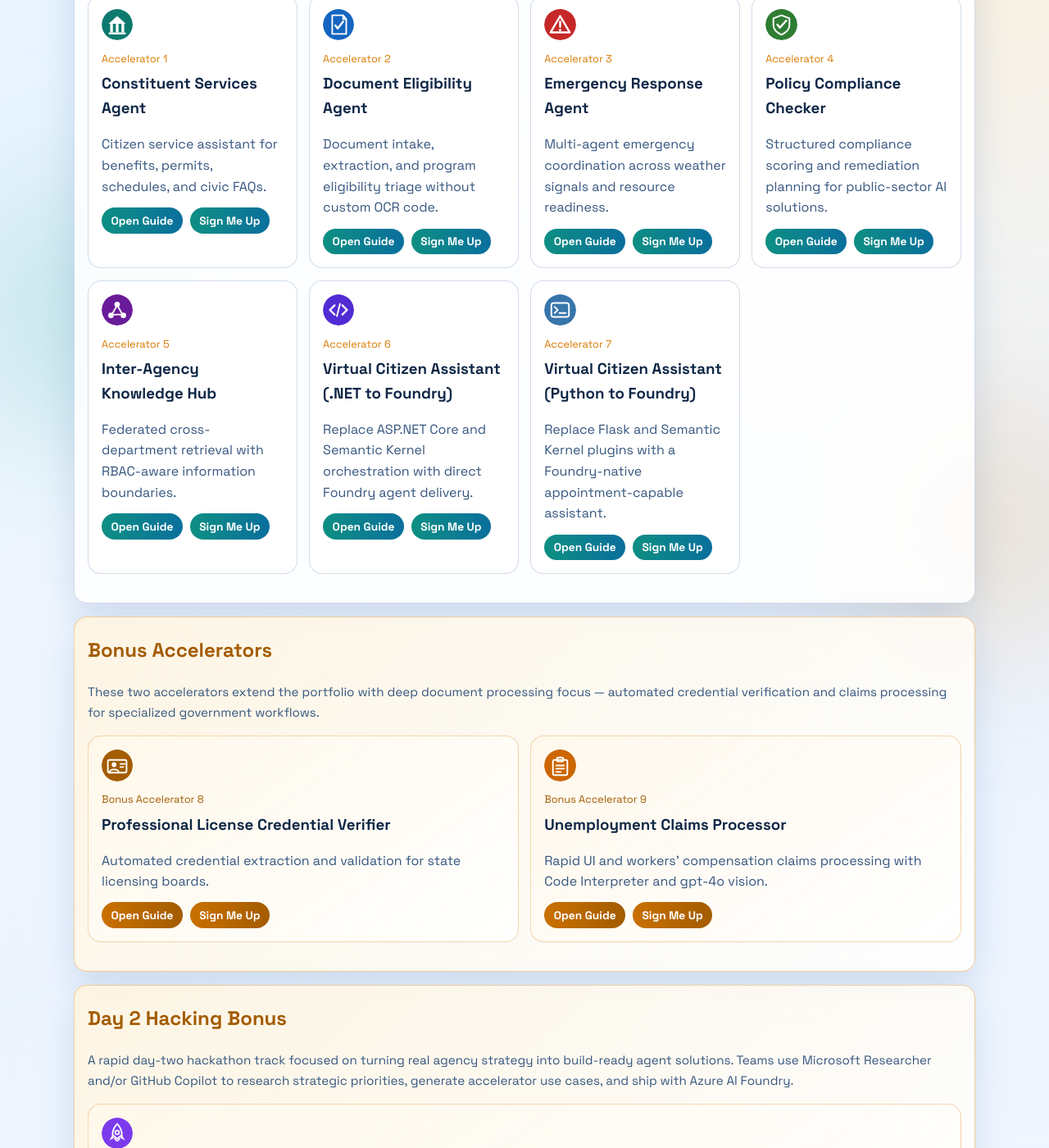
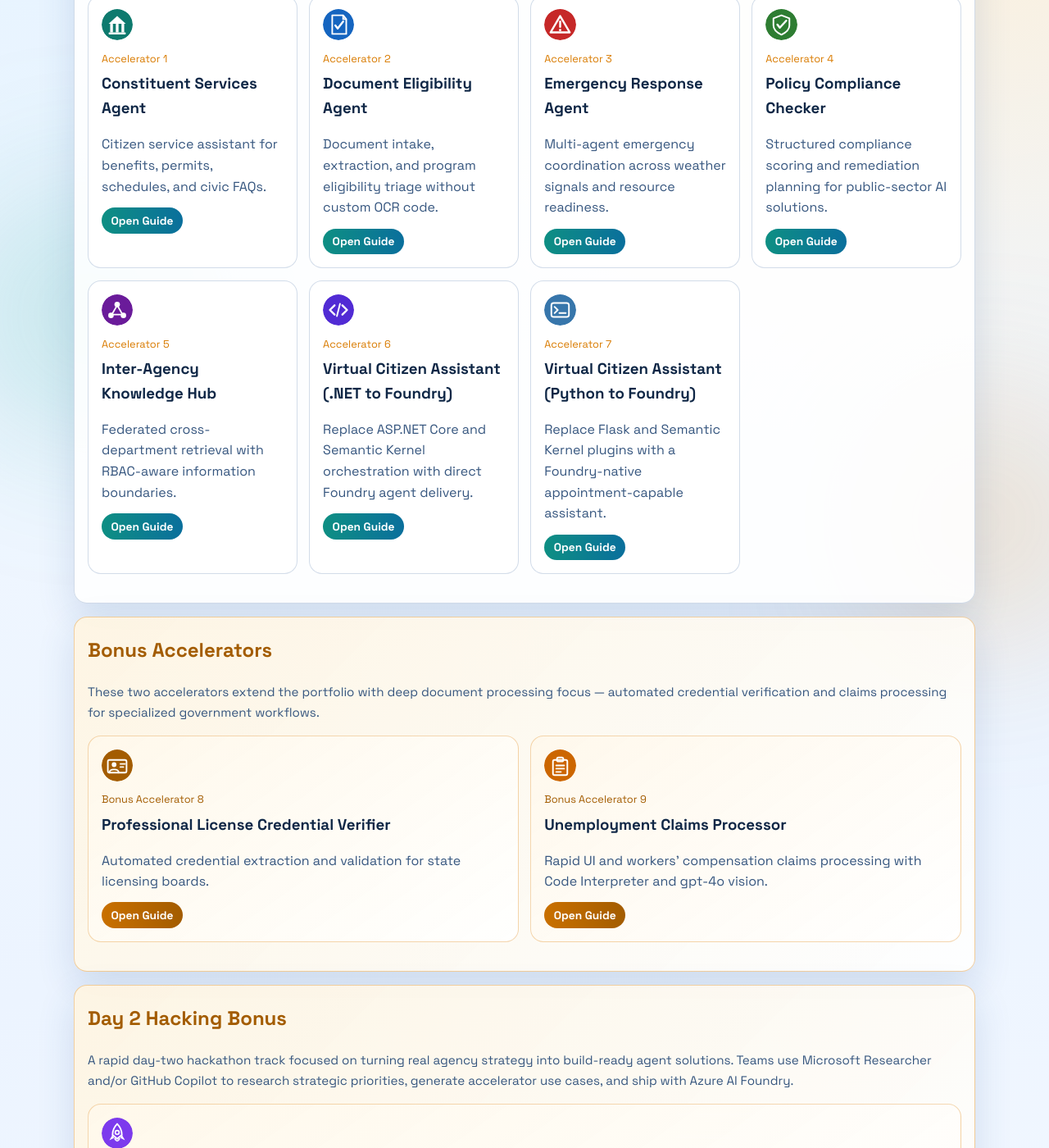
Before and after one commit to ricardo-msft-SE/ai-hack-foundry-usecases, a Jekyll site: the page built from docs/index.md, in a window 1280 px wide and 1400 px high, scrolled down 768 px. Shown: the whole window at 82% size. Built offline with Jekyll 4.4.1, drawn with Linux system fonts in a browser that asks for light colours.

Commit message:
Remove Sign Me Up buttons from use case cards
Co-authored-by: Copilot <223556219+Copilot@users.noreply.github.com>

```diff
--- a/docs/index.md
+++ b/docs/index.md
@@ -50,7 +50,6 @@ title: Foundry-First Accelerator Documentation
       <p>{{ guide.tagline }}</p>
       <div class="card-actions">
         <a href="{{ guide.url | relative_url }}">Open Guide</a>
-        <a href="https://forms.office.com/Pages/ResponsePage.aspx?id=v4j5cvGGr0GRqy180BHbR7105kWO-NdDrl7nzF5FI39UOE4zTDFFVUkzQ0dWM1dXWTcwTDlUQTM5US4u&origin=QRCode">Sign Me Up</a>
       </div>
     </article>
     {% endif %}
@@ -71,7 +70,6 @@ title: Foundry-First Accelerator Documentation
       <p>{{ guide.tagline }}</p>
       <div class="card-actions">
         <a href="{{ guide.url | relative_url }}">Open Guide</a>
-        <a href="https://forms.office.com/Pages/ResponsePage.aspx?id=v4j5cvGGr0GRqy180BHbR7105kWO-NdDrl7nzF5FI39UOE4zTDFFVUkzQ0dWM1dXWTcwTDlUQTM5US4u&origin=QRCode">Sign Me Up</a>
       </div>
     </article>
     {% endif %}
@@ -92,7 +90,6 @@ title: Foundry-First Accelerator Documentation
       <p>{{ guide.tagline }}</p>
       <div class="card-actions">
         <a href="{{ guide.url | relative_url }}">Open Guide</a>
-        <a href="https://forms.office.com/Pages/ResponsePage.aspx?id=v4j5cvGGr0GRqy180BHbR7105kWO-NdDrl7nzF5FI39UOE4zTDFFVUkzQ0dWM1dXWTcwTDlUQTM5US4u&origin=QRCode">Sign Me Up</a>
       </div>
     </article>
     {% endif %}
```
